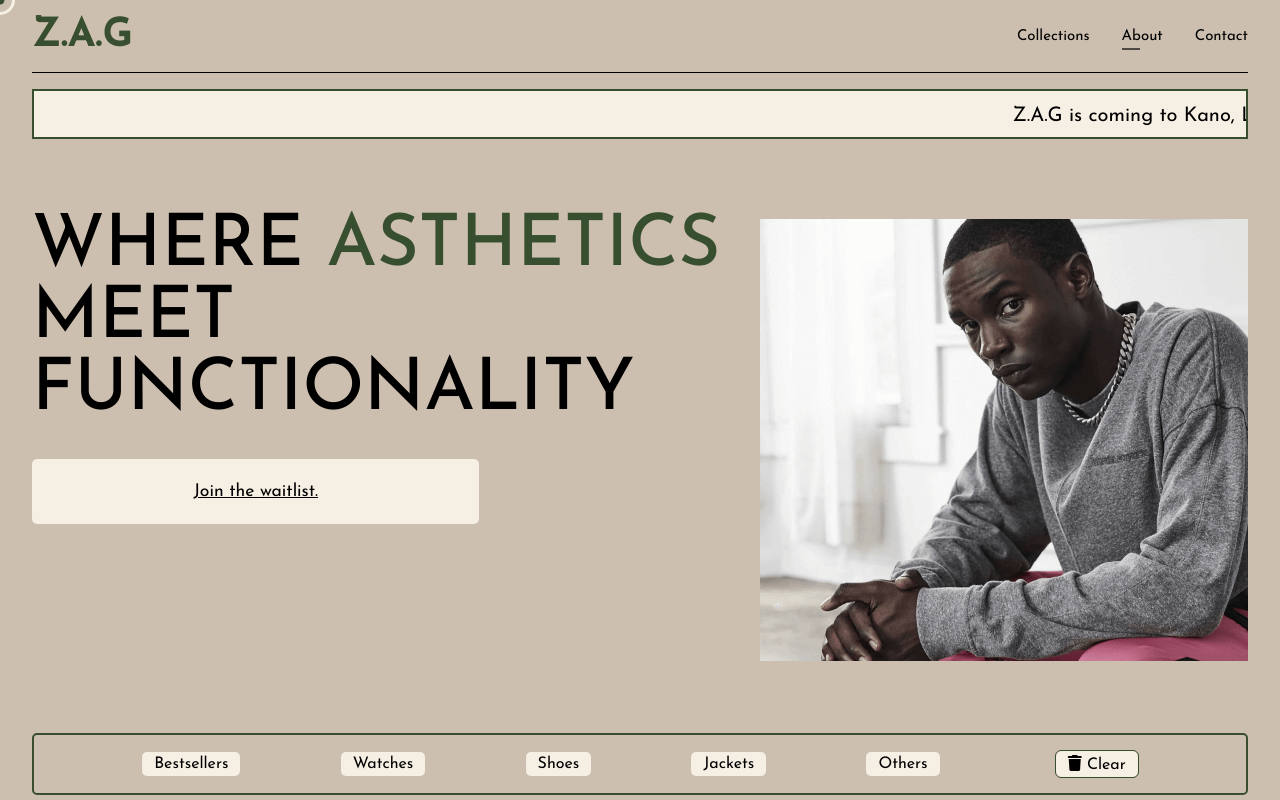
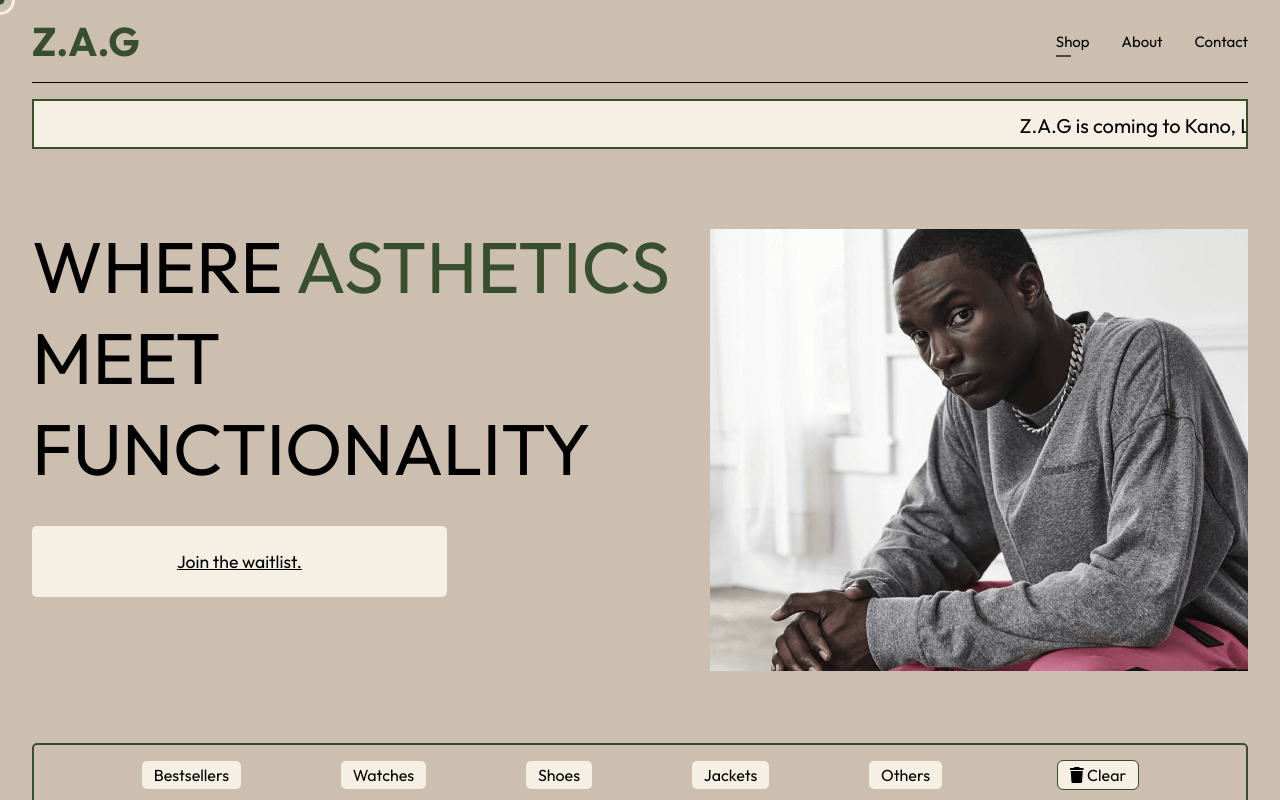
Before and after one commit to M1RAK/z.a.g, a website: page public/index.html in a window 1280 px wide. Shown: the top 800 px of the page. Drawn offline with Linux system fonts and the light colour scheme.

```diff
--- a/app.js
+++ b/app.js
@@ -36,6 +36,7 @@
 	if (!email) res.status(400).json({ message: 'No email Added.' })
 
 	if (email) {
+
 		addSubscriber(email)
 	}
 	return res.status(200).json({ message: 'User Added Successfully...' })
--- a/public/index.html
+++ b/public/index.html
@@ -49,12 +49,10 @@
 				<!-- Nav-links -->
 				<ul class="nav__list">
 					<li>
-						<a class="nav__link" href="#">Collections</a>
+						<a class="nav__link nav__link--active" href="#">Shop</a>
 					</li>
 					<li>
-						<a class="nav__link nav__link--active" href="#"
-							>About</a
-						>
+						<a class="nav__link" href="#">About</a>
 					</li>
 
 					<li>
--- a/public/styles/_globals.scss
+++ b/public/styles/_globals.scss
@@ -1,12 +1,11 @@
 //  @IMPORTS
-@import url('https://fonts.googleapis.com/css2?family=Josefin+Sans:wght@400;500;600;700&display=swap');
-
+@import url('https://fonts.googleapis.com/css2?family=Outfit:wght@400;600;700&display=swap');
 // BASE STYLES
 * {
 	margin: 0;
 	padding: 0;
 	box-sizing: border-box;
-	font-family: 'Josefin Sans';
+	font-family: 'Outfit';
 }
 
 :root {
@@ -50,7 +49,6 @@
 	margin: 1rem 2rem;
 	cursor: none;
 }
-
 
 // mixins
 @mixin flex($x) {
```
Also changed, not shown: public/styles/home.css, public/styles/not-found.css.
